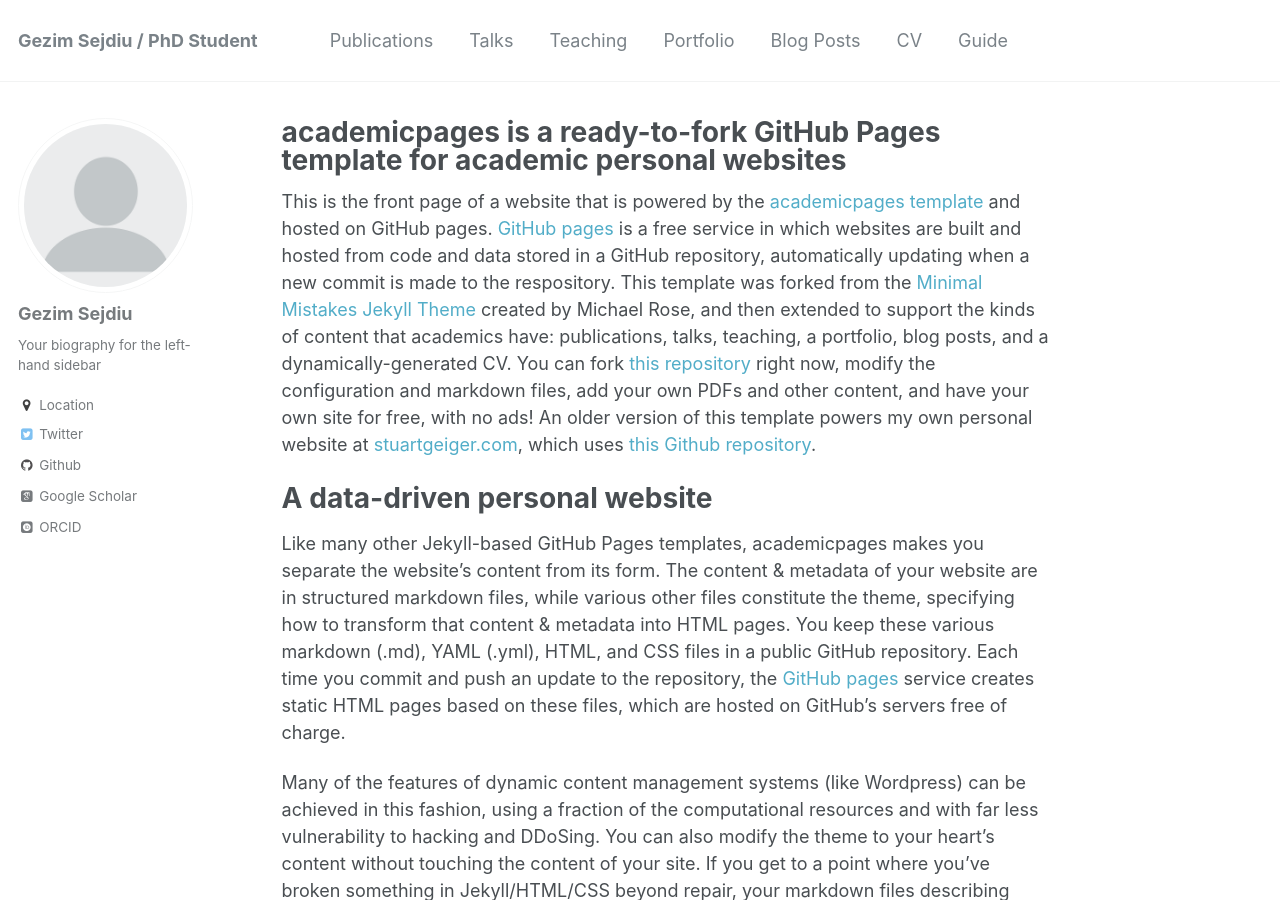
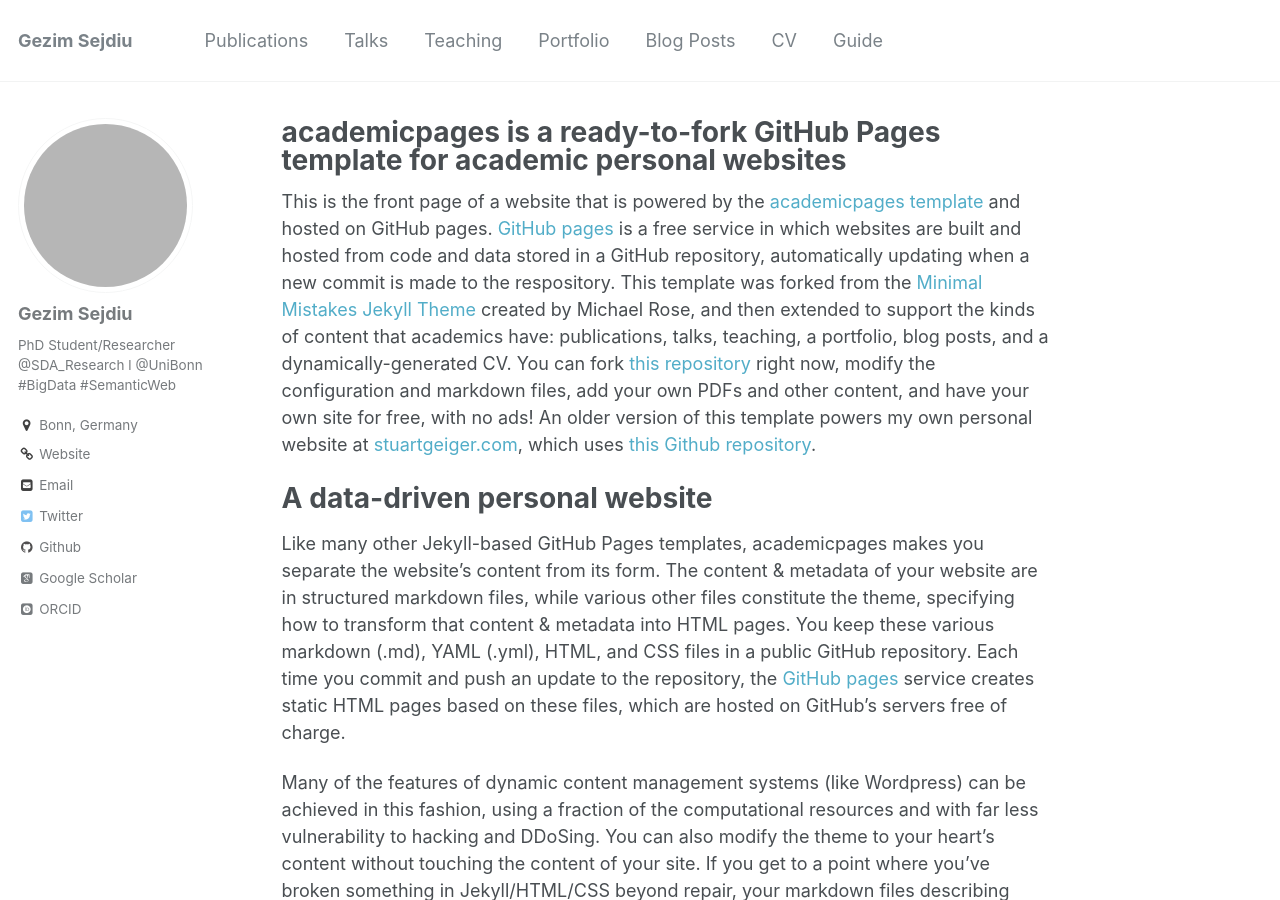
Before and after one commit to GezimSejdiu/gezimsejdiu.github.io, a Jekyll site: the page built from _pages/about.md, in a window 1280 px wide and 900 px high. Built offline with Jekyll 4.4.1, drawn with Linux system fonts in a browser that asks for light colours; some web fonts are replaced; grey boxes are pictures that could not be loaded.

Commit message:
Update _config.yml

```diff
--- a/_config.yml
+++ b/_config.yml
@@ -7,7 +7,7 @@
 
 # Site Settings
 locale                   : "en-US"
-title                    : "Gezim Sejdiu / PhD Student"
+title                    : "Gezim Sejdiu"
 title_separator          : "-"
 name                     : &name "Gezim Sejdiu"
 description              : &description "personal description"
@@ -79,20 +79,20 @@
 # Site Author
 author:
   name             : "Gezim Sejdiu"
-  avatar           : "profile.png"
-  bio              : "Your biography for the left-hand sidebar"
-  location         : "Location"
+  avatar           : "https://avatars3.githubusercontent.com/u/5259296?s=400&u=2923073a71257798968eb57c860c45d4e7a18d72&v=4"
+  bio              : "PhD Student/Researcher @SDA_Research l @UniBonn #BigData #SemanticWeb"
+  location         : "Bonn, Germany"
   employer         :
-  googlescholar    : "http://yourfullgooglescholarurl.com"
-  email            :
-  uri              :
+  googlescholar    : "https://scholar.google.com/citations?user=Lpbwr9oAAAAJ&hl=en"
+  email            : "sejdiu@cs.uni-bonn.de"
+  uri              : "http://sda.cs.uni-bonn.de/people/gezim-sejdiu/"
   bitbucket        :
   codepen          :
   dribbble         :
   flickr           :
   facebook         :
   foursquare       :
-  github           : "academicpages"
+  github           : "GezimSejdiu"
   google_plus      :
   keybase          :
   instagram        :
@@ -104,7 +104,7 @@
   stackoverflow    : # http://stackoverflow.com/users/123456/username
   steam            :
   tumblr           :
-  twitter          : "replacethistwitterhandle"
+  twitter          : "GezimSejdiu"
   vine             :
   weibo            :
   xing             :
```
